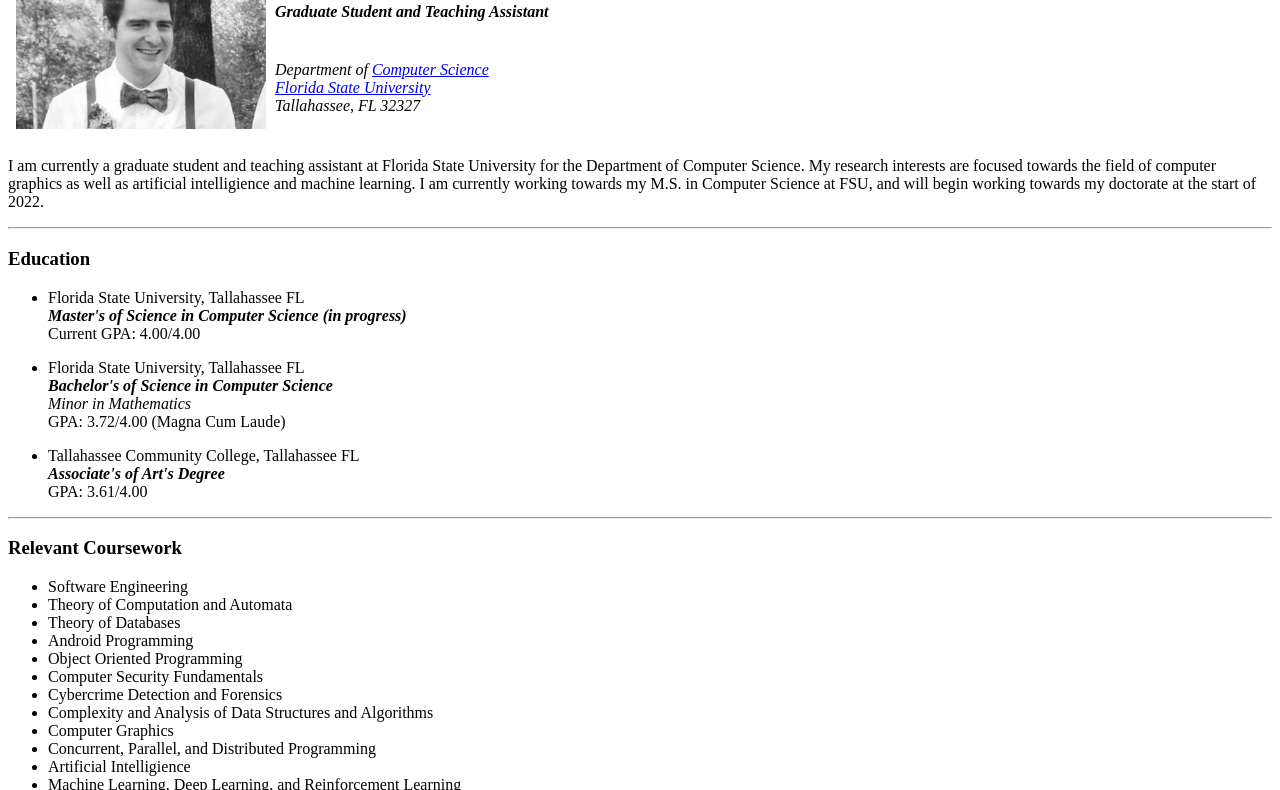
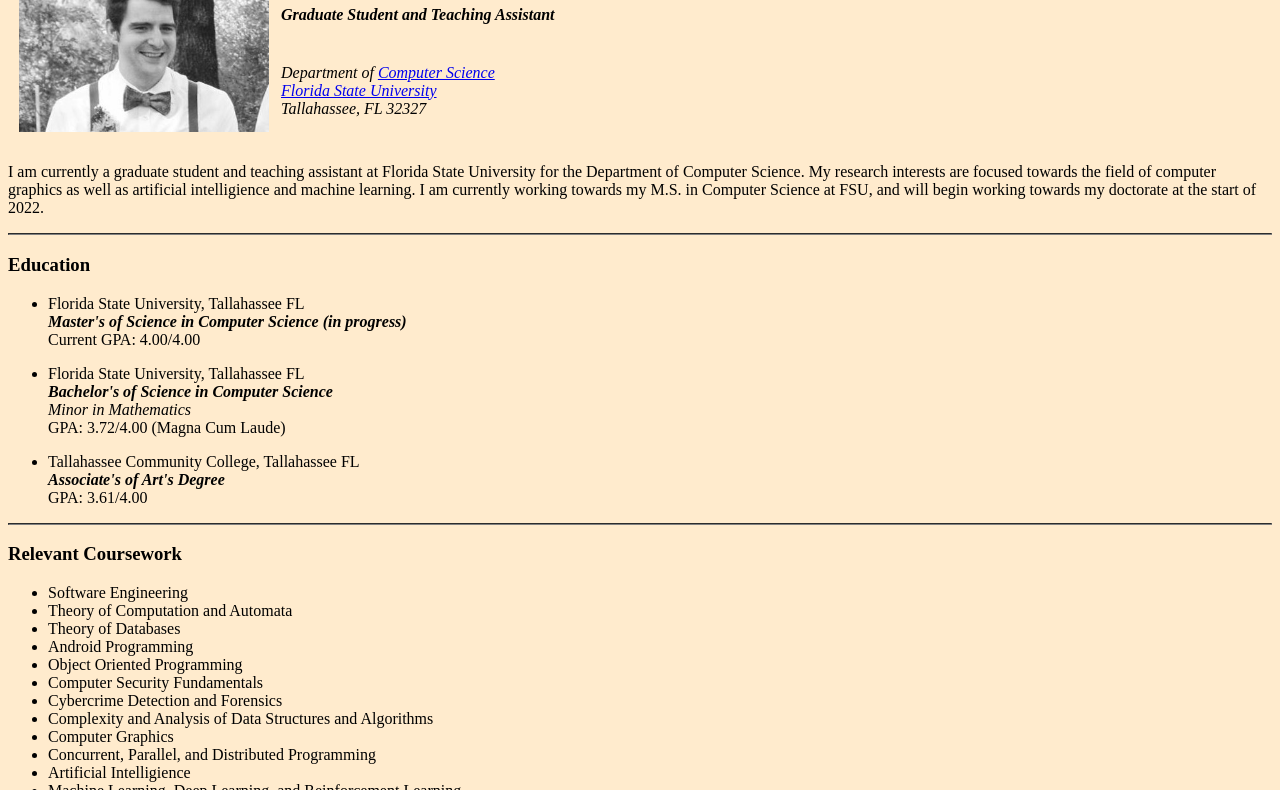
Before and after one commit to ral11h/cv, a plain HTML site: page index.html in a window 1280 px wide. Shown: the part 95-885 px from the top of the page. Drawn offline with Linux system fonts and the light colour scheme.

Commit message:
added css folder

```diff
--- /dev/null
+++ b/css/style.css
@@ -0,0 +1,7 @@
+body{
+  background-color: blanchedalmond;
+}
+
+hr{
+  border-color: grey;
+}
--- a/index.html
+++ b/index.html
@@ -6,11 +6,12 @@
   <meta name="author" content="Ryan Leigh">
   <meta name="description" content="Ryan Leigh'personal website">
   <title>🧮 Ryan Leigh's Personal Site</title>
+  <link rel="stylesheet" href="css/style.css">
 </head>
 
 <body>
 
-  <table cellspacing="7">
+  <table cellspacing="10">
     <tr>
       <td>
         <img src="images/close_up.jpg" alt="" width="250">
```
Also changed, not shown: contact.html (+1 -0 lines).
